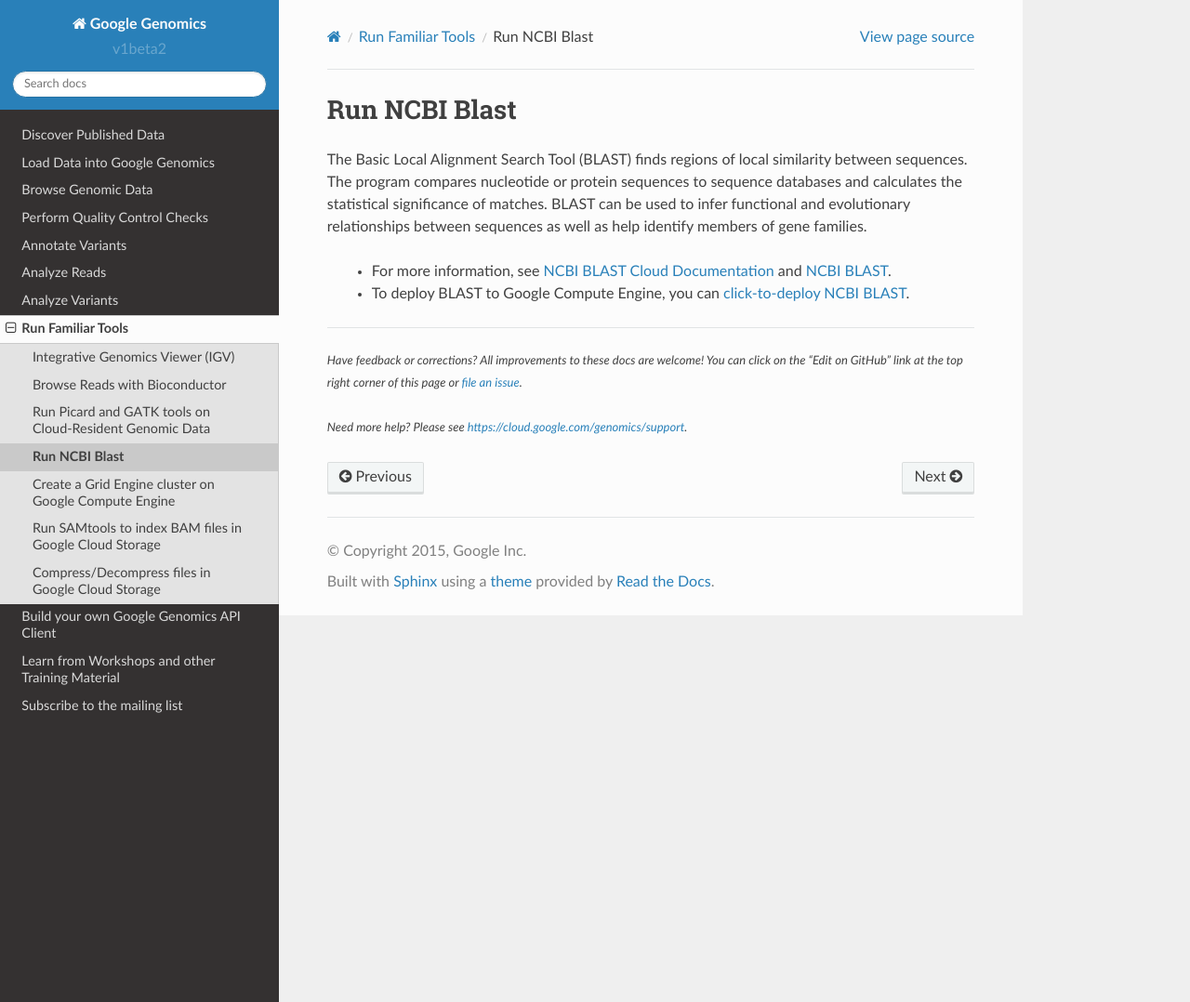
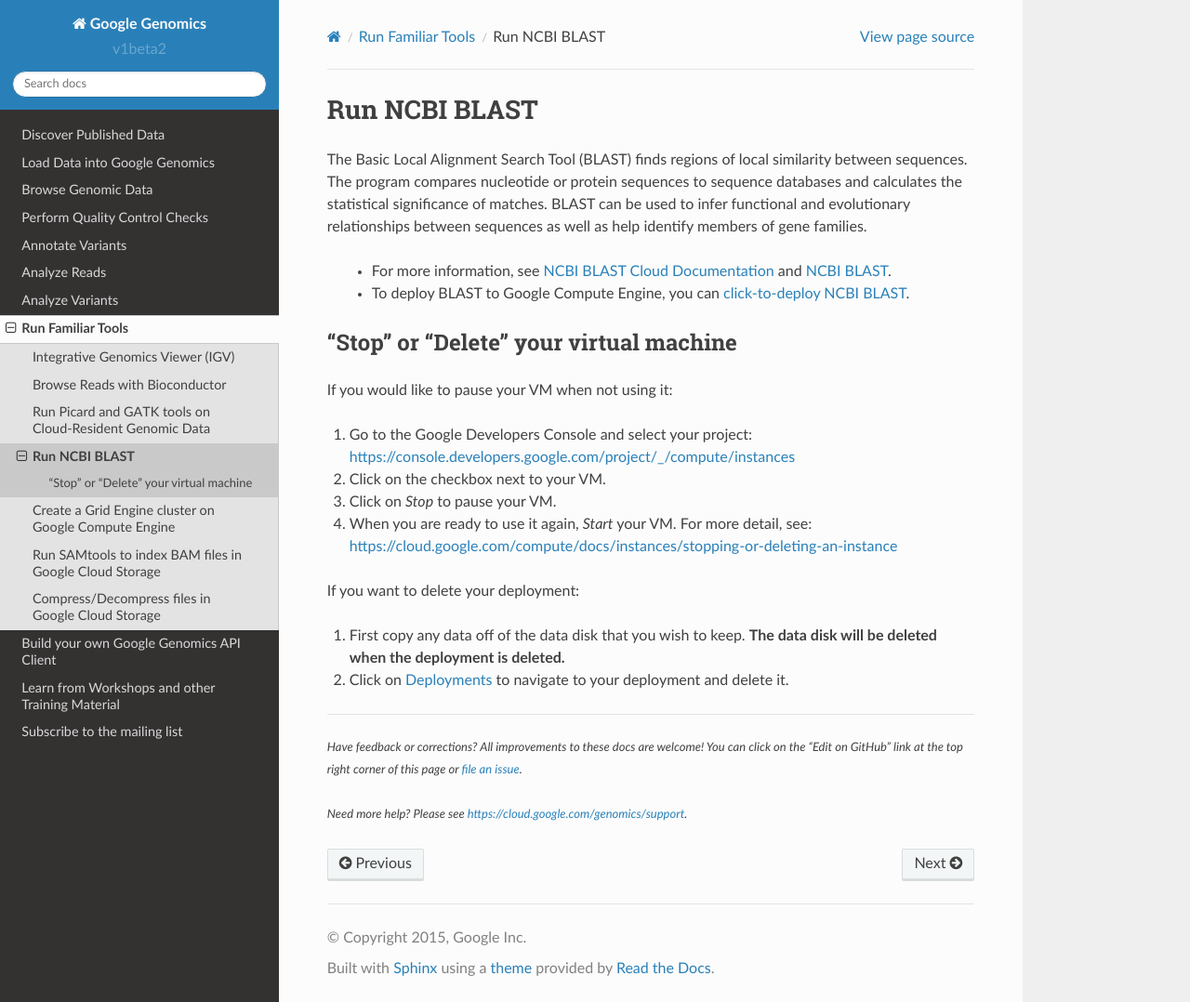
Before and after one commit to googlegenomics/readthedocs, a Sphinx documentation site: the page built from docs/source/use_cases/run_familiar_tools/ncbiblast.rst, in a window 1280 px wide and 1078 px high. Shown: the whole window at 93% size. Built offline with Sphinx 7.4.7 and the Read the Docs theme 2.0.0, drawn with Linux system fonts in a browser that asks for light colours.

```diff
--- a/docs/source/conf.py
+++ b/docs/source/conf.py
@@ -152,11 +152,13 @@
 .. _Google Compute Engine: https://cloud.google.com/compute/
 .. _Google Developers Console: https://console.developers.google.com/
 .. _Google Genomics: https://cloud.google.com/genomics/
+.. _Google Cloud Datalab: https://cloud.google.com/datalab/.
 
 .. ### Deep links into the Developers Console
 .. _Project List: https://console.developers.google.com/project
 .. _click-to-deploy NCBI BLAST: https://console.developers.google.com/project/_/launcher/details/click-to-deploy-images/ncbiblast
 .. _click-to-deploy Bioconductor: https://console.developers.google.com/project/_/mc/template/bioconductor
+.. _Deployments: https://console.developers.google.com/project/_/deployments
 
 .. ### Deep links into cloud.google.com documentation
 .. _Compute Engine resource quota: https://cloud.google.com/compute/docs/resource-quotas
@@ -190,6 +192,7 @@
 .. _Bioconductor: http://www.bioconductor.org/
 .. _Using Bioconductor: http://www.bioconductor.org/install/
 .. _Dockerized Bioconductor: http://bioconductor.org/help/docker/
+.. _GoogleGenomics Bioconductor package: http://bioconductor.org/packages/release/bioc/html/GoogleGenomics.html
 
 .. _IGV: https://www.broadinstitute.org/igv/
 .. _Picard: http://broadinstitute.github.io/picard/
--- a/docs/source/github_index.rst
+++ b/docs/source/github_index.rst
@@ -14,6 +14,9 @@
 
 `bigquery-examples <https://github.com/googlegenomics/bigquery-examples>`_
   Advanced BigQuery examples on genomic data.
+
+`datalab-examples <https://github.com/googlegenomics/datalab-examples>`_
+  Example `Google Cloud Datalab`_ iPython Notebooks for genomics use cases.
 
 `api-client-java <https://github.com/googlegenomics/api-client-java>`_
   A command line tool for Google Genomics API queries.
--- /dev/null
+++ b/docs/source/includes/bioconductor_deployment_sidebar.rst
@@ -0,0 +1,5 @@
+.. sidebar:: Details
+
+  This will create a virtual machine on Google Cloud Platform with a locked down network (only SSH port 22 open).  Your local machine will securely connect to the VM via an ssh tunnel.
+
+  It will also mount an persistent disk underneath ``/home/rstudio/data``.  Store important files there.  Docker containers are stateless, so if the container restarts for any reason, and files you created within the container will be lost.
--- /dev/null
+++ b/docs/source/includes/c2d_deployment_teardown.rst
@@ -0,0 +1,11 @@
+If you would like to pause your VM when not using it:
+
+1. Go to the Google Developers Console and select your project: https://console.developers.google.com/project/_/compute/instances
+2. Click on the checkbox next to your VM.
+3. Click on *Stop* to pause your VM.
+4. When you are ready to use it again, *Start* your VM.  For more detail, see: https://cloud.google.com/compute/docs/instances/stopping-or-deleting-an-instance
+
+If you want to delete your deployment:
+
+1. First copy any data off of the data disk that you wish to keep.  **The data disk will be deleted when the deployment is deleted.**
+2. Click on `Deployments`_ to navigate to your deployment and delete it.
--- a/docs/source/use_cases/run_familiar_tools/ncbiblast.rst
+++ b/docs/source/use_cases/run_familiar_tools/ncbiblast.rst
@@ -1,4 +1,4 @@
-Run NCBI Blast
+Run NCBI BLAST
 ===============
 
 .. comment: begin: goto-read-the-docs
@@ -22,3 +22,8 @@
 
  * For more information, see `NCBI BLAST Cloud Documentation`_ and `NCBI BLAST`_.
  * To deploy BLAST to Google Compute Engine, you can `click-to-deploy NCBI BLAST`_.
+
+"Stop" or "Delete" your virtual machine
+^^^^^^^^^^^^^^^^^^^^^^^^^^^^^^^^^^^^^^^
+
+.. include:: /includes/c2d_deployment_teardown.rst
```
Also changed, not shown: docs/source/api-client-r/index.rst (+7 -2 lines), docs/source/use_cases/run_familiar_tools/bioconductor.rst (added, +40 -0 lines), docs/source/use_cases/run_familiar_tools/datalab.rst (added, +38 -0 lines), docs/source/workshops/bioc-2015.rst (+24 -17 lines), docs/source/includes/bioconductor_upload.rst (renamed from docs/source/includes/r_workbench_upload.rst).
